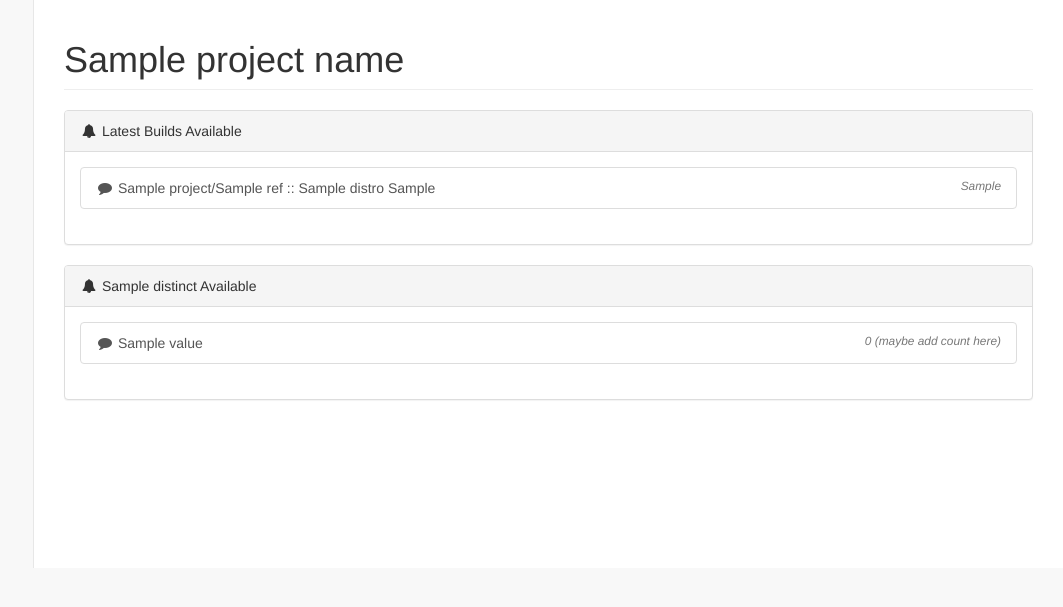
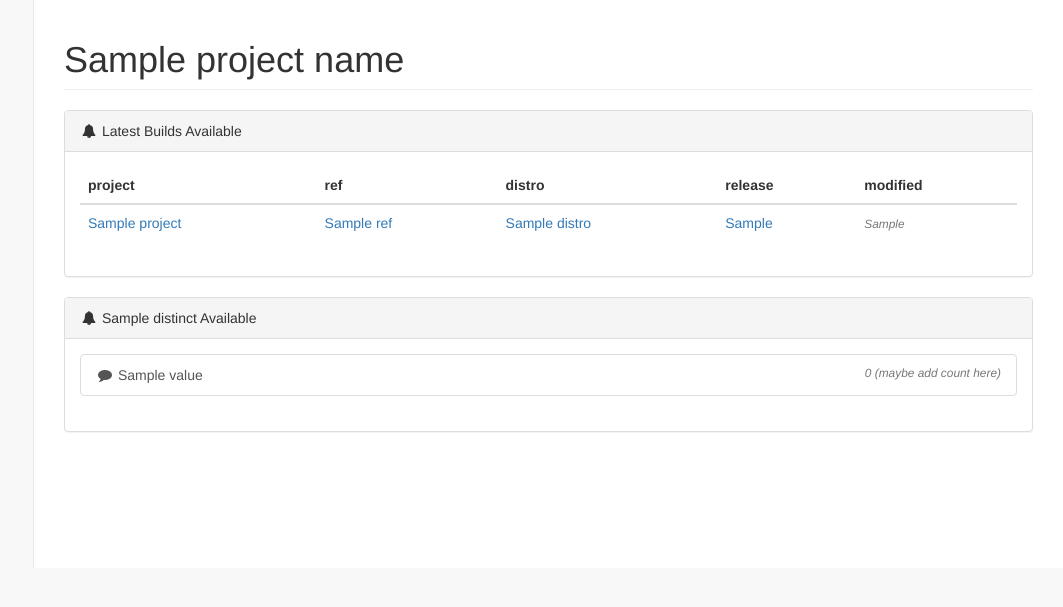
Before and after one commit to ceph/shaman, a Python web app: template shaman/templates/builds.html in a window 1280 px wide. Shown: the part 51-658 px from the top of the page, without its empty margins (217-1280 px from the left). Run offline with Jinja, Linux system fonts and the light colour scheme; the template is opened without the code that fills it: most values are stand-ins (such as "Sample title", 1, 10 or a date in 2020); some libraries are stand-ins or nearby versions.

Commit message:
templates: use a table to list all recent builds
Signed-off-by: Alfredo Deza <adeza@redhat.com>

```diff
--- a/shaman/templates/builds.html
+++ b/shaman/templates/builds.html
@@ -22,14 +22,46 @@
                         </div>
                         <!-- /.panel-heading -->
                         <div class="panel-body">
-                            <div class="list-group">
+                            <div class="table-responsive">
+                                <table class="table">
+                                    <thead>
+                                        <tr>
+                                            <th>project</th>
+                                            <th>ref</th>
+                                            <th>distro</th>
+                                            <th>release</th>
+                                            <th>modified</th>
+                                        </tr>
+                                    </thead>
+                                    <tbody>
                                 {% for b in builds %}
-                                <a href="{{ b.get_url() }}" class="list-group-item">
-                                    <i class="fa fa-comment fa-fw"></i> {{ b.project.name }}/{{ b.ref }} :: {{ b.distro }} {{  b.distro_version }}
-                                    <span class="pull-right text-muted small"><em>{{ h.last_seen(b.modified) }}</em>
-                                    </span>
-                                </a>
+                                {% if b.completed %}
+                                <tr class="success"href="{{ b.get_url() }}" >
+                                {% elif b.status == "failed" %}
+                                <tr class="danger">
+                                {% elif b.status == "started" %}
+                                <tr class="warning">
+                                {% endif %}
+                                    <td>
+                                      <a href="{{ b.get_url() }}">{{ b.project.name }}</a>
+                                    </td>
+                                    <td>
+                                      <a href="{{ b.get_url() }}">{{ b.ref }}</a>
+                                    </td>
+                                    <td>
+                                      <a href="{{ b.get_url() }}">{{ b.distro }}</a>
+                                    </td>
+                                    <td>
+                                      <a href="{{ b.get_url() }}">{{ b.distro_version }}</a>
+                                    </td>
+                                    <td>
+                                      <a href="{{ b.get_url() }}">
+                                      <span class="text-muted small"><em>{{ h.last_seen(b.modified) }}</em></a>
+                                    </td>
+                                </tr>
                                 {% endfor %}
+                                    </tbody>
+                                </table>
                             </div>
                             <!-- /.list-group -->
                             {% if not project_name %}
```
